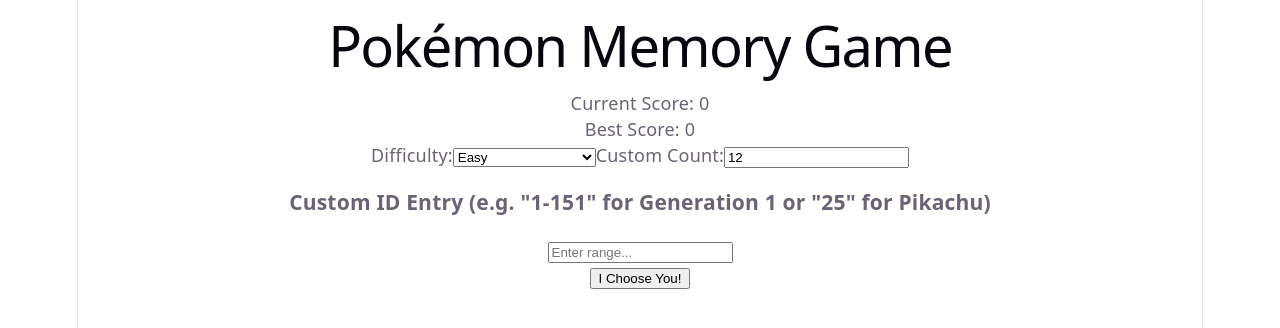
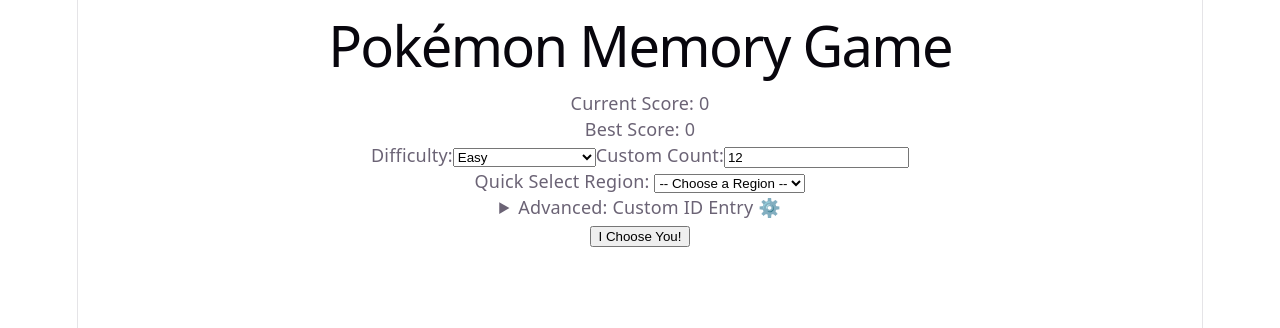
Before and after one commit to 1nf1n1t3f1r3/odin_memory, a React (Vite) app: page / in a window 1280 px wide. Shown: the top 328 px of the page. Built offline with nearby package versions, Linux system fonts and the light colour scheme.

Commit message:
Added default Regional Dex 'Power User' custom settings behind an open/close setup

```diff
--- a/src/App.jsx
+++ b/src/App.jsx
@@ -99,6 +99,16 @@
     setIdInputStrings(newInputs);
   };
 
+  const handleRegionalSelect = (e) => {
+    const selectedDex = regionalDexes.find(
+      (dex) => dex.name === e.target.value,
+    );
+    if (selectedDex) {
+      // Replace everything with the preset range + a fresh empty box
+      setIdInputStrings([selectedDex.ids, ""]);
+    }
+  };
+
   const handleCardClick = (id) => {
     if (isGameOver) return;
     setPokemonList(shuffleCards(pokemonList));
@@ -198,10 +208,27 @@
           />
         </div>
 
+        <div className="preset-section">
+          <label>Quick Select Region: </label>
+          <select onChange={handleRegionalSelect} defaultValue="">
+            <option value="" disabled>
+              -- Choose a Region --
+            </option>
+            {regionalDexes.map((dex) => (
+              <option key={dex.name} value={dex.name}>
+                {dex.name}
+              </option>
+            ))}
+          </select>
+        </div>
+
+        {/* 2. Manual Entry (Hidden by default for Power Users) */}
+        <details className="manual-details">
+          <summary>Advanced: Custom ID Entry ⚙️</summary>
           <div className="manual-input-section">
-          <h3>
-            Custom ID Entry (e.g. "1-151" for Generation 1 or "25" for Pikachu)
-          </h3>
+            <p className="help-text">
+              Mix and match! Use ranges (1-151) or single IDs (25).
+            </p>
             {idInputStrings.map((str, index) => (
               <input
                 key={index}
@@ -212,6 +239,7 @@
               />
             ))}
           </div>
+        </details>
 
         <button className="start-btn" onClick={prepareGame}>
           I Choose You!
```
Lines whose indentation alone changed are shown as unchanged.
